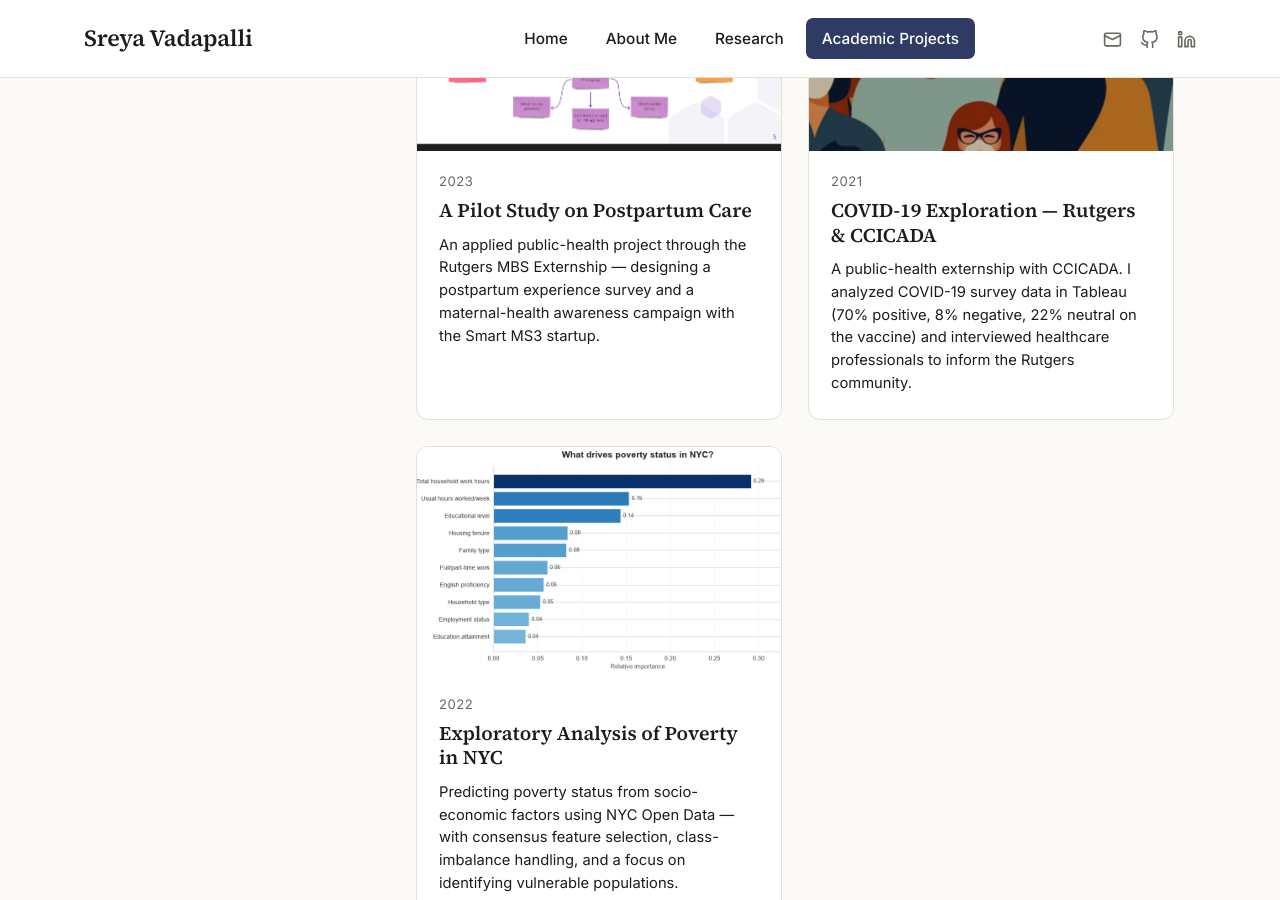
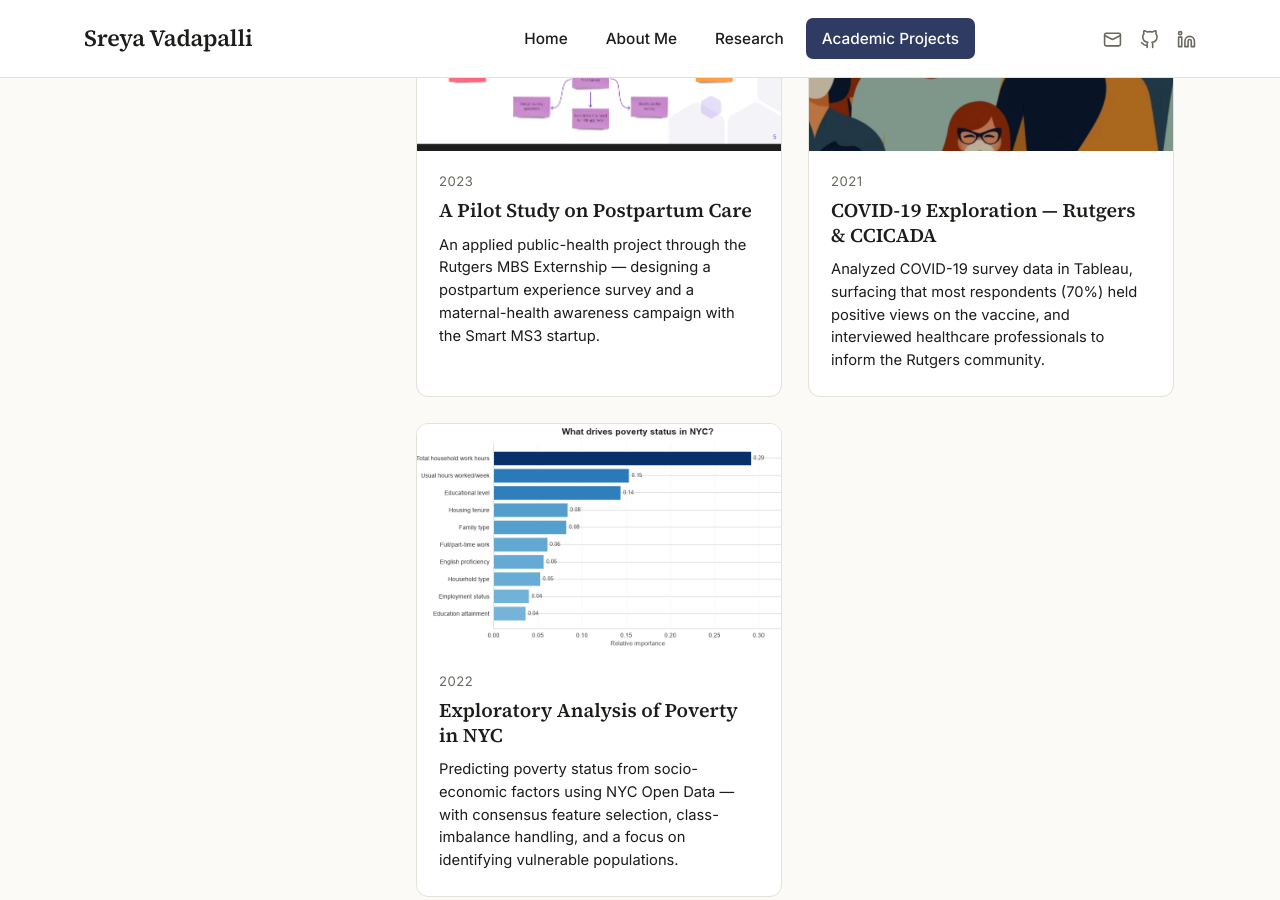
Before and after one commit to SreyaVadapalli/SreyaVadapalli.github.io, a Jekyll site: the page built from academic-projects.html, in a window 1280 px wide and 900 px high, scrolled down 790 px. Built offline with Jekyll 4.4.1, drawn with Linux system fonts in a browser that asks for light colours.

Commit message:
academic projects

```diff
--- a/academic-projects.html
+++ b/academic-projects.html
@@ -49,7 +49,7 @@ permalink: /academic-projects/
     <div class="proj-body">
       <div class="proj-year">2021</div>
       <h3 class="proj-title">COVID-19 Exploration — Rutgers &amp; CCICADA </h3>
-      <p class="proj-desc">A public-health externship with CCICADA. I analyzed COVID-19 survey data in Tableau (70% positive, 8% negative, 22% neutral on the vaccine) and interviewed healthcare professionals to inform the Rutgers community.</p>
+      <p class="proj-desc">Analyzed COVID-19 survey data in Tableau, surfacing that most respondents (70%) held positive views on the vaccine, and interviewed healthcare professionals to inform the Rutgers community.</p>
     </div>
   </a>
 
```
